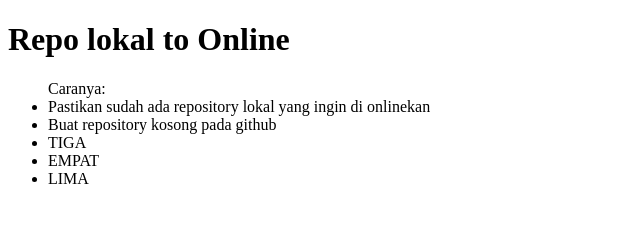
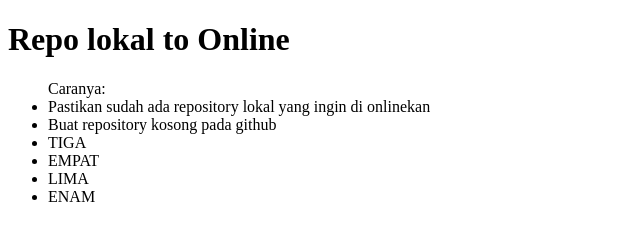
Before and after one commit to auguryelrayeb/repo-lokal-gury, a plain HTML site: page index.html in a window 1280 px wide. Shown: the full height of the page, 0-640 px from the left. Drawn offline with Linux system fonts and the light colour scheme.

Commit message:
Update index.html, menambahkan ENAM
menambahkan ENAM pada file index,html

```diff
--- a/index.html
+++ b/index.html
@@ -13,6 +13,7 @@
         <li>TIGA</li>
         <li>EMPAT</li>
         <li>LIMA</li>
+        <li>ENAM</li>
     </ul>
 </body>
 </html>
```
